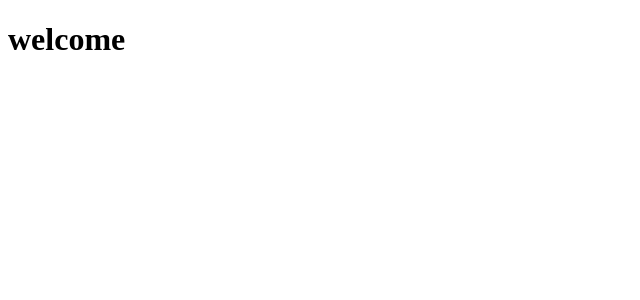
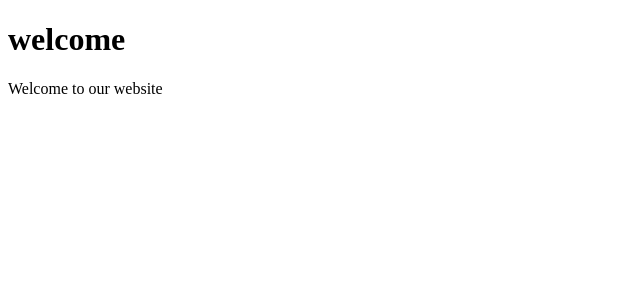
Before and after one commit to biswajit0123/CampusConnect, a React (Vite) app in the folder frontend/: page / in a window 1280 px wide. Shown: the top 300 px of the page, without its empty margins (0-640 px from the left). Built offline with nearby package versions, Linux system fonts and the light colour scheme.

Commit message:
Add a paragraph

```diff
--- a/frontend/src/App.jsx
+++ b/frontend/src/App.jsx
@@ -5,6 +5,7 @@ function App() {
   return (
    <>
    <h1>welcome</h1>
+   <p>Welcome to our website</p>
    </>
   )
 }
```
